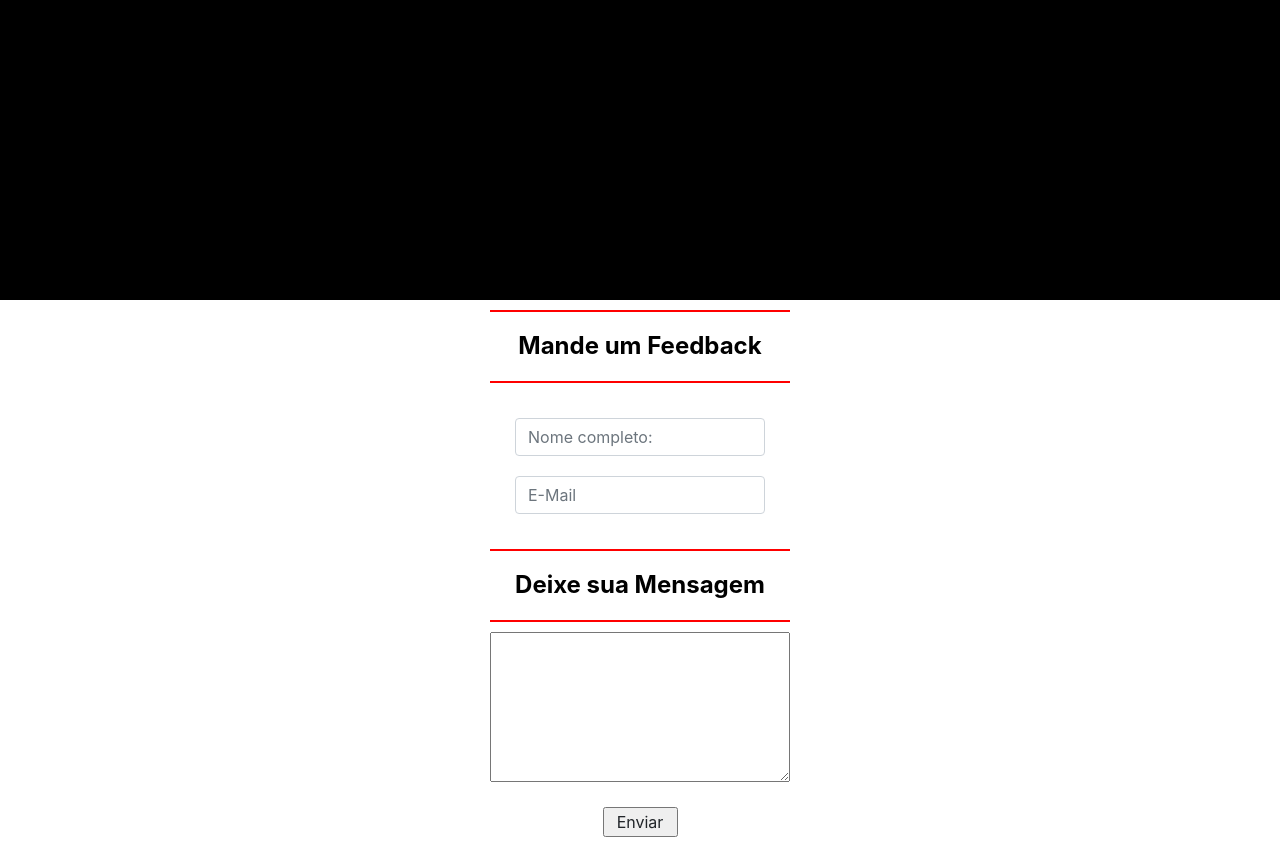
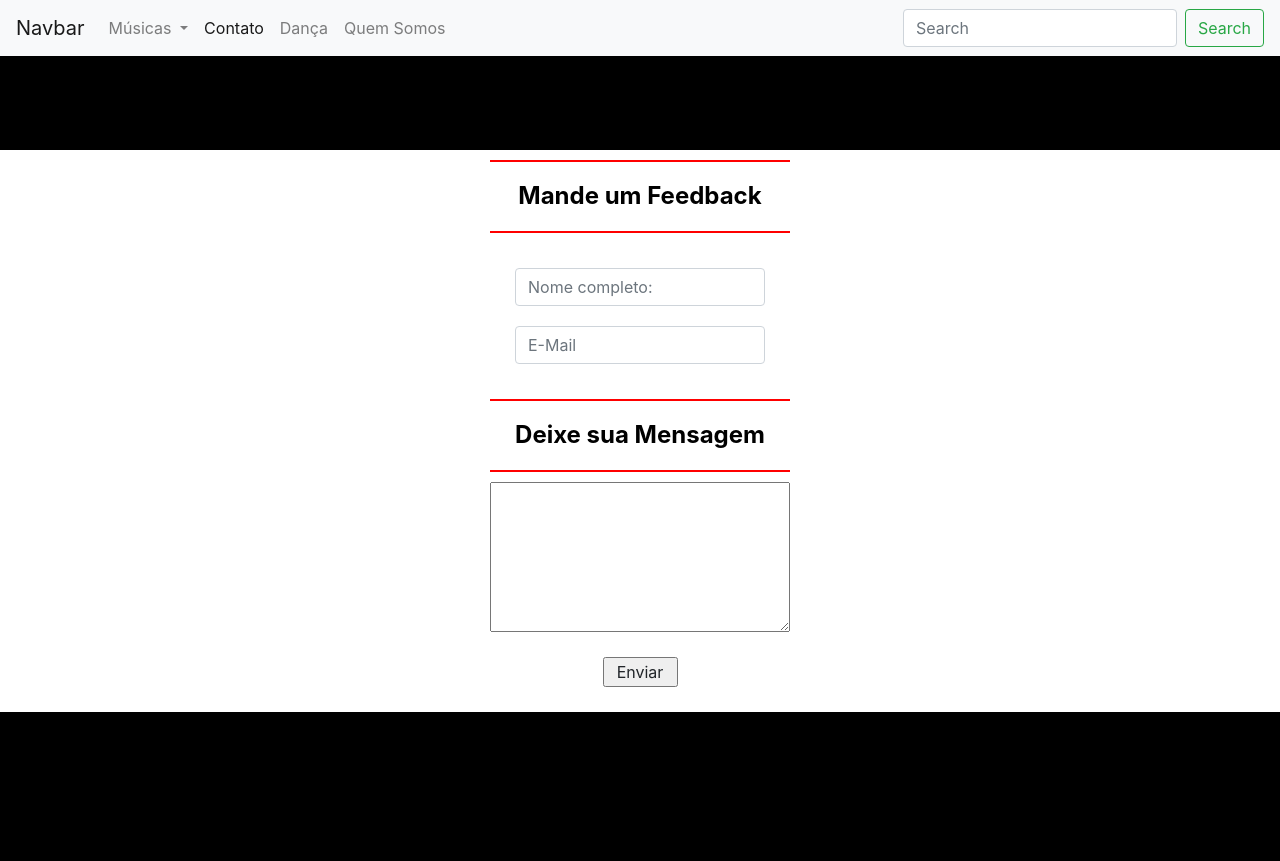
Before and after one commit to MateusVictorIderiha/2sem_prj_integrador, a PHP site: page /index.php?pagina=contato in a window 1280 px wide. Shown: the top 861 px of the page. Run offline with PHP 8.4, Linux system fonts and the light colour scheme.

Commit message:
Reiniciado o menu

```diff
--- a/exemplo_php.php
+++ b/exemplo_php.php
@@ -9,7 +9,6 @@
  * $_SESSION -> guarda os dados da sessão
  * $_COOKIE -> guarda os dados dos cookies
  */
-
 
 /**
  * "<?=" é o mesmo que "<?php echo" forma de mostrar o valor mais curto,
--- a/site/contato.php
+++ b/site/contato.php
@@ -1,6 +1,3 @@
-<?php
-include './header.php';
-?>
         <div class="container">
             <div class="row">
                 <div class="line"></div>
@@ -46,5 +43,3 @@ include './header.php';
                 </div>
             </form>
         </div>
-<?php
-include './footer.php';
--- a/site/functions/geral.php
+++ b/site/functions/geral.php
@@ -8,7 +8,7 @@
  */
 function formatPrefix($prefix) {
     $formatEspecial = preg_replace("[^a-Z]", "", $prefix);
-    return ucfirst($formatEspecial);
+    return strtolower($formatEspecial);
 }
 
 /**
@@ -31,6 +31,7 @@ function setConfigPage($pageName) {
             setActivBtnMenu("quem_somos");
             break;
         default:
+
             break;
     }
 }
@@ -38,8 +39,7 @@ function setConfigPage($pageName) {
 /**
  * Inclui a pagina
  *
- * @param string $myArgument Com uma * descrição * deste argumento, estes também podem
- * abranger múltiplas linhas.
+ * @param string $fileName o nome do arquivo sem o .php
  *
  * @return void
  */
@@ -59,7 +59,7 @@ function includePage($fileName) {
  *
  * @return void
  */
-function setTitleHead(string $title): void {
+function setTitleHead(string $title) {
     $GLOBALS["titleHead"] = $title;
 }
 
@@ -83,7 +83,7 @@ function getTitleHead(): string {
  *
  * @return void
  */
-function setActivBtnMenu(string $btn): void {
+function setActivBtnMenu(string $btn) {
     $GLOBALS["activeBtnMenu"] = $btn;
 }
 
@@ -98,3 +98,50 @@ function setActivBtnMenu(string $btn): void {
 function getActivBtnMenu(): string {
     return $GLOBALS["activeBtnMenu"];
 }
+
+
+/**
+ * Retorna um arrai com todos os itens do menu
+ *
+ * @return matriz com todos os links do menu
+ */
+function getValuesMenu() {
+    $itensMenus = [
+        [
+            "nome" => "Músicas",
+            "subMenu" => [
+                [
+                    "nome" => "Noticias",
+                    "link" => ""
+                ],
+                [
+                    "nome" => "Bunraku",
+                    "link" => ""
+                ],
+                [
+                    "nome" => "Kabuki",
+                    "link" => ""
+                ],
+                [
+                    "nome" => "Recomendações",
+                    "link" => ""
+                ]
+            ],
+            "link" => "musica"
+        ],
+        [
+            "nome" => "Contato",
+            "link" => "contato"
+        ],
+        [
+            "nome" => "Dança",
+            "link" => "dancas"
+        ],
+        [
+            "nome" => "Quem Somos",
+            "link" => "quem_somos"
+        ]
+    ];
+
+    return $itensMenus;
+}
--- a/site/header.php
+++ b/site/header.php
@@ -1,7 +1,7 @@
 <!DOCTYPE html>
 <html lang="pt-br">
     <head>
-        <title>Nome - pagina</title>
+        <title><?php getTitleHead(); ?></title>
         <meta charset="UTF-8">
         <meta name="viewport" content="width=device-width, initial-scale=1.0">
 
@@ -10,4 +10,49 @@
         <link rel="stylesheet" href="css/style.css">
     </head>
     <body>
-        <header></header>
+        <header>
+            <nav class="navbar navbar-expand-lg navbar-light bg-light">
+                <a class="navbar-brand" href="#">Navbar</a>
+                <button class="navbar-toggler" type="button" data-toggle="collapse" data-target="#navbarSupportedContent" aria-controls="navbarSupportedContent" aria-expanded="false" aria-label="Toggle navigation">
+                    <span class="navbar-toggler-icon"></span>
+                </button>
+
+                <div class="collapse navbar-collapse" id="navbarSupportedContent">
+                    <ul class="navbar-nav mr-auto">
+<!--                        <li class="nav-item active">
+                            <a class="nav-link" href="#">Home <span class="sr-only">(current)</span></a>
+                        </li>-->
+                        <?php
+                        $itensMenu = getValuesMenu();
+                        foreach ($itensMenu as $item) {
+                            if(!isset($item["subMenu"][0])) {
+                        ?>
+                                <li class="nav-item <?= $item["link"] == getActivBtnMenu() ? "active" : ""; ?>">
+                                    <a class="nav-link" href="#"><?= $item["nome"]; ?></a>
+                                </li>
+                        <?php
+                            } else {
+                        ?>
+                                <li class="nav-item dropdown">
+                                    <a class="nav-link dropdown-toggle" href="#" id="navbarDropdown" role="button" data-toggle="dropdown" aria-haspopup="true" aria-expanded="false">
+                                        <?= $item["nome"]; ?>
+                                    </a>
+                                    <div class="dropdown-menu" aria-labelledby="navbarDropdown">
+                                        <a class="dropdown-item" href="#">Action</a>
+                                        <a class="dropdown-item" href="#">Another action</a>
+                                        <div class="dropdown-divider"></div>
+                                        <a class="dropdown-item" href="#">Something else here</a>
+                                    </div>
+                                </li>
+                        <?php
+                            }
+                        }
+                        ?>
+                    </ul>
+                    <form class="form-inline my-2 my-lg-0">
+                        <input class="form-control mr-sm-2" type="search" placeholder="Search" aria-label="Search">
+                        <button class="btn btn-outline-success my-2 my-sm-0" type="submit">Search</button>
+                    </form>
+                </div>
+            </nav>
+        </header>
```
Also changed, not shown: site/arquivo_404.php (+1 -7 lines).
